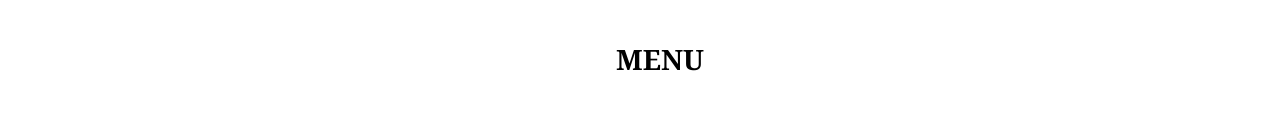
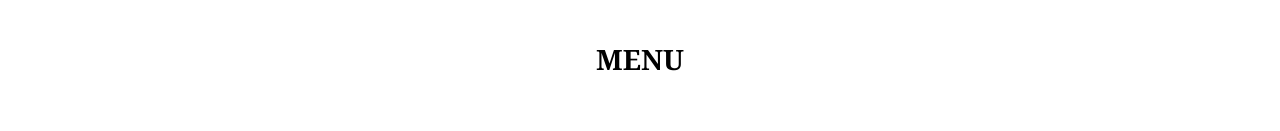
Before and after one commit to codenant/coursera_webdev_1, a plain HTML site: page assignment2_solution/index.html in a window 1280 px wide. Shown: the top 131 px of the page. Drawn offline with Linux system fonts and the light colour scheme.

Commit message:
module (2) assignment done

```diff
--- a/assignment2_solution/css/styles.css
+++ b/assignment2_solution/css/styles.css
@@ -7,7 +7,7 @@ body {
 h1 {
 	font-family: Georgia;
 	font-size: 28px;
-	margin: 40px 0 40px 40px;
+	margin: 40px;
 	text-align: center;
 }
 div.row > div {
```
